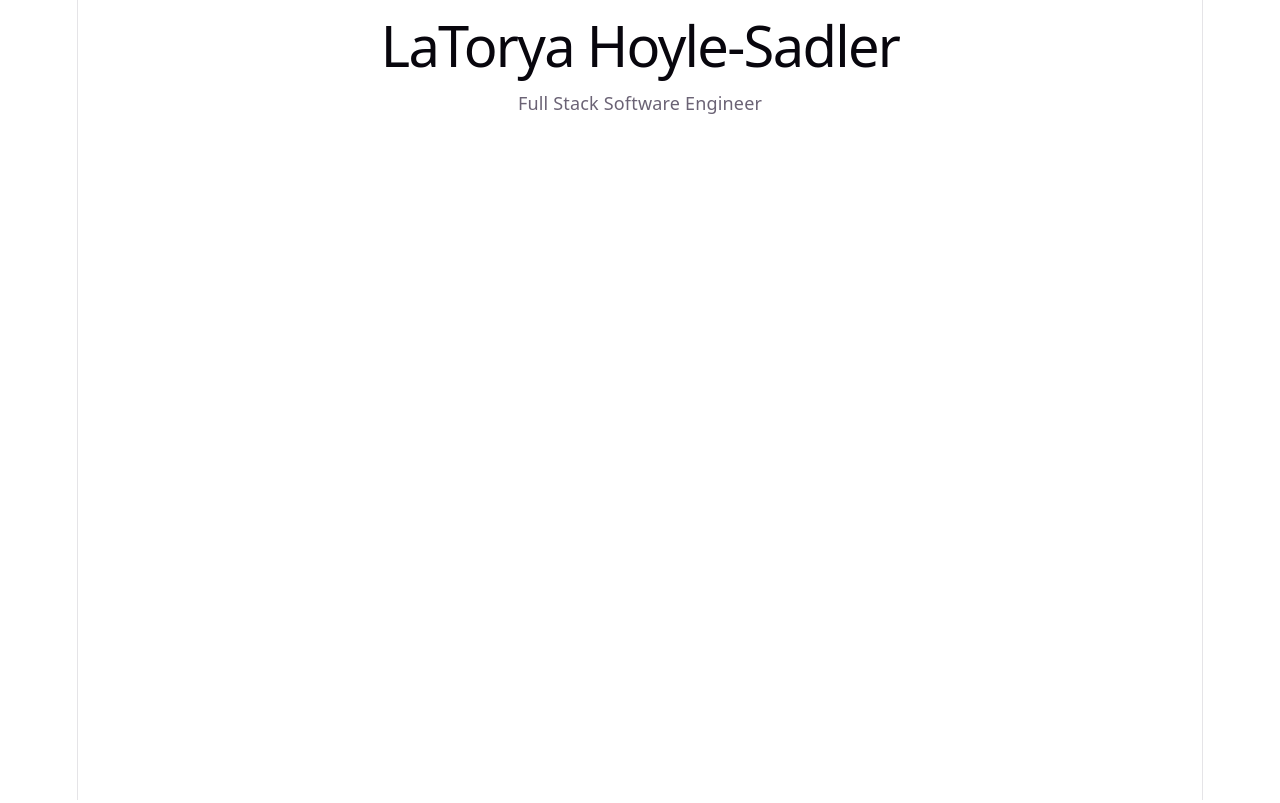
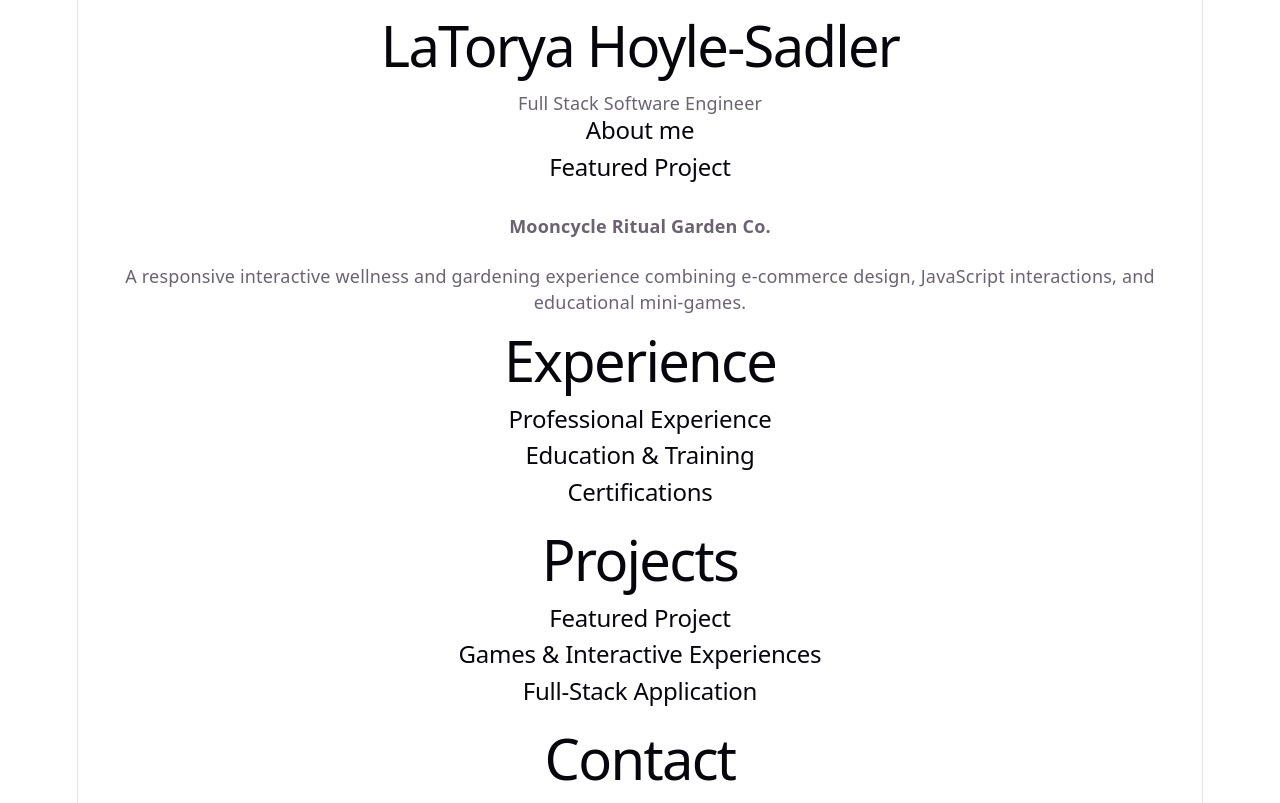
Before and after one commit to IamLaTorya/portfolio, a React app: page / in a window 1280 px wide. Built offline with nearby package versions, Linux system fonts and the light colour scheme; the HTML template or start-up script is replaced by a standard one.

Commit message:
added contact, experience, and projects pages, and updated home and app

```diff
--- a/src/App.jsx
+++ b/src/App.jsx
@@ -1,12 +1,18 @@
 import { useState } from 'react'
 import Home from './pages/Home'
 import './App.css'
+import Experience from './pages/Experience'
+import Projects from './pages/Projects'
+import Contact from './pages/Contact'
 
 export default function App() {
 
   return (
     <>
       <Home />
+      <Experience />
+      <Projects />
+      <Contact />
     </>
   )
 }
--- /dev/null
+++ b/src/pages/Contact.jsx
@@ -0,0 +1,8 @@
+export default function Contact() {
+    return (
+        <>
+            <h1>Contact</h1>
+
+        </>
+    )
+}
--- /dev/null
+++ b/src/pages/Experience.jsx
@@ -0,0 +1,10 @@
+export default function Experience() {
+    return (
+        <>
+            <h1>Experience</h1>
+            <h2>Professional Experience</h2>
+            <h2>Education & Training</h2>
+            <h2>Certifications</h2>
+        </>
+    )
+}
--- a/src/pages/Home.jsx
+++ b/src/pages/Home.jsx
@@ -1,8 +1,19 @@
 export default function Home() {
     return (
         <>
+            {/* Navigation with logo */}
             <h1>LaTorya Hoyle-Sadler</h1>
             <p>Full Stack Software Engineer</p>
+            {/* hero section */}
+            {/* About me section */}
+            <h2>About me</h2>
+            {/* Featured Project */}
+            <h2>Featured Project</h2>
+            <h4>Mooncycle Ritual Garden Co.</h4>
+            <p>A responsive interactive wellness and gardening experience combining e-commerce design, JavaScript interactions, and educational mini-games.</p>
+            {/* View project */}
+            {/* Call to action/contact me */}
+            {/* Footer */}
         </>
     )
 }
--- /dev/null
+++ b/src/pages/Projects.jsx
@@ -0,0 +1,14 @@
+export default function Projects() {
+    return (
+        <>
+            <h1>Projects</h1>
+            <h2>Featured Project</h2>
+            {/* mooncycle ritual garden co v2*/}
+            <h2>Games & Interactive Experiences</h2>
+            {/* Games */}
+            {/* mirror of fate */}
+            <h2>Full-Stack Application</h2>
+            {/* christmas movies database */}
+        </>
+    )
+}
```
